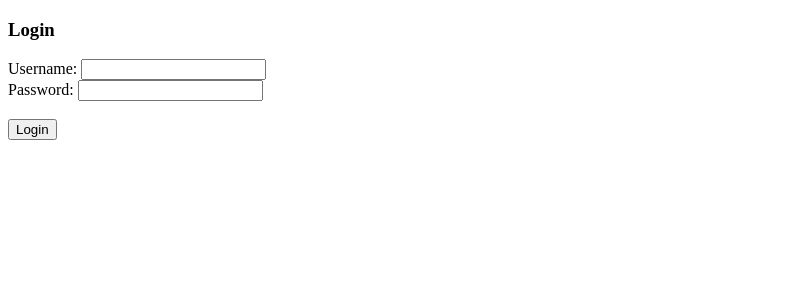
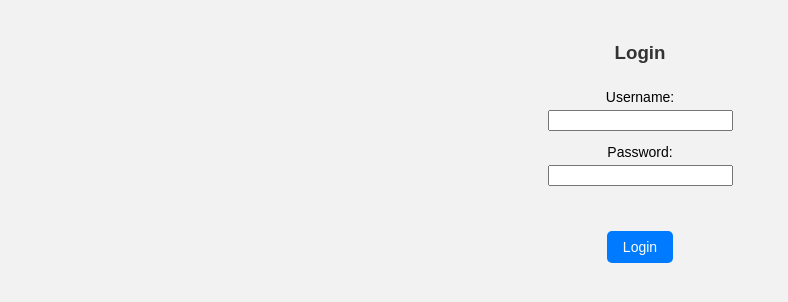
Before and after one commit to campo662/carrello-session, a PHP site: page /login.php in a window 1280 px wide. Shown: the top 302 px of the page, without its empty margins (0-788 px from the left). Run offline with PHP 8.4, Linux system fonts and the light colour scheme.

Commit message:
Update login.php

```diff
--- a/login.php
+++ b/login.php
@@ -23,6 +23,61 @@
     <meta charset="UTF-8">
     <meta content="width=device-width,initial-scale=1.0">
     <title>Login al carrello</title>
+	<style>
+		body {
+			font-family: Arial, sans-serif;
+			background-color: #f2f2f2; /* colore piatto */
+			margin: 0;
+			padding: 20px;
+			line-height: 1.5;
+			text-align: center; /* tutto centrato */
+		}
+
+
+		 h3{
+			color: #333;
+			margin-bottom: 20px;
+		}
+
+
+		label {
+			font-size: 14px;
+			display: block;
+			margin-top: 10px;
+		}
+
+
+		div {
+			margin-bottom: 10px;
+		}
+
+
+		hr {
+			margin: 20px auto;
+			border: 0;
+			height: 1px;
+			background-color: #ccc;
+		}
+
+
+		button {
+			padding: 8px 16px;
+			margin-top: 10px;
+			background-color: #007bff;
+			color: white;
+			border: none;
+			border-radius: 5px;
+			cursor: pointer;
+			font-size: 14px;
+			display: inline-block;
+		}
+
+		button:hover {
+			background-color: #0056b3;
+		}
+
+	</style>
+
 </head>
 <body>
 	<h3>Login</h3>
```
